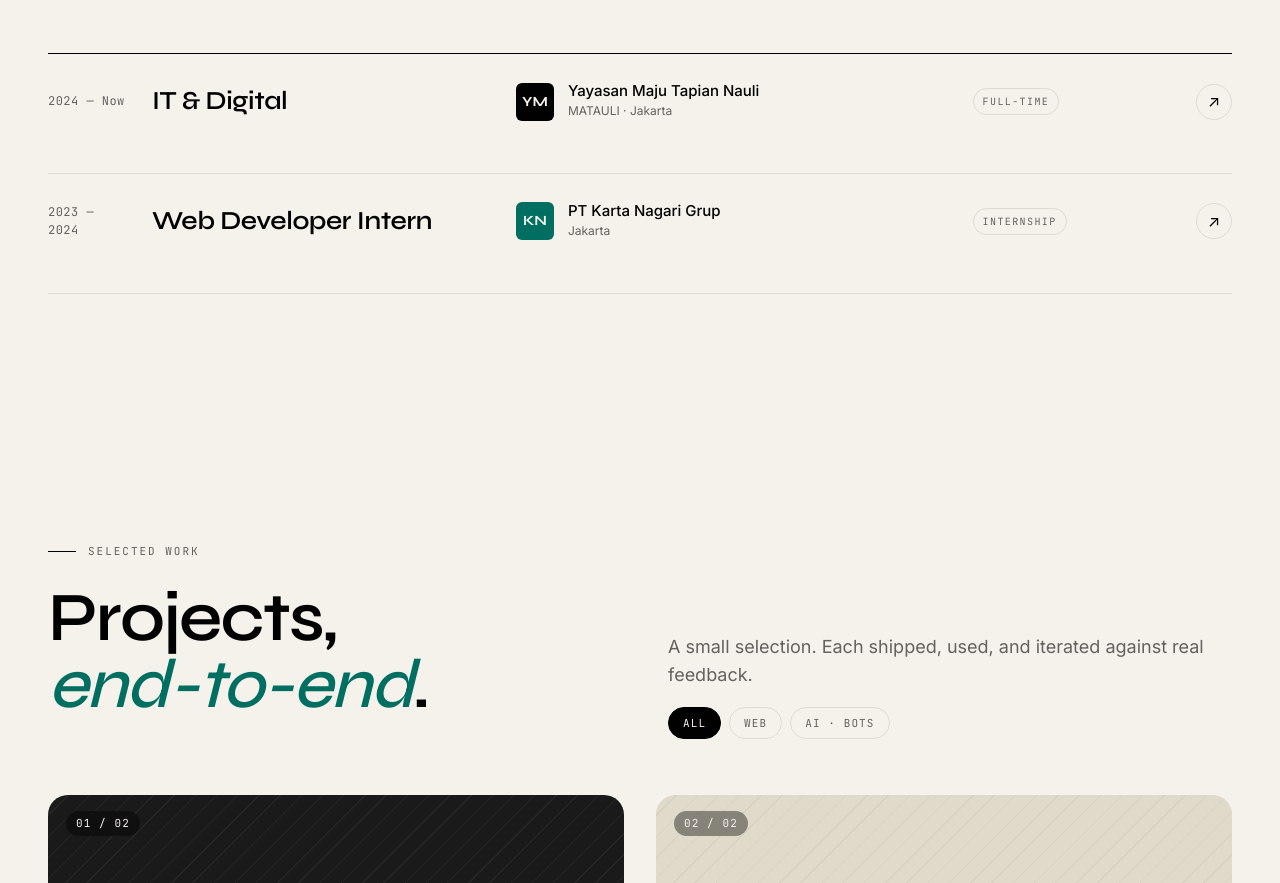
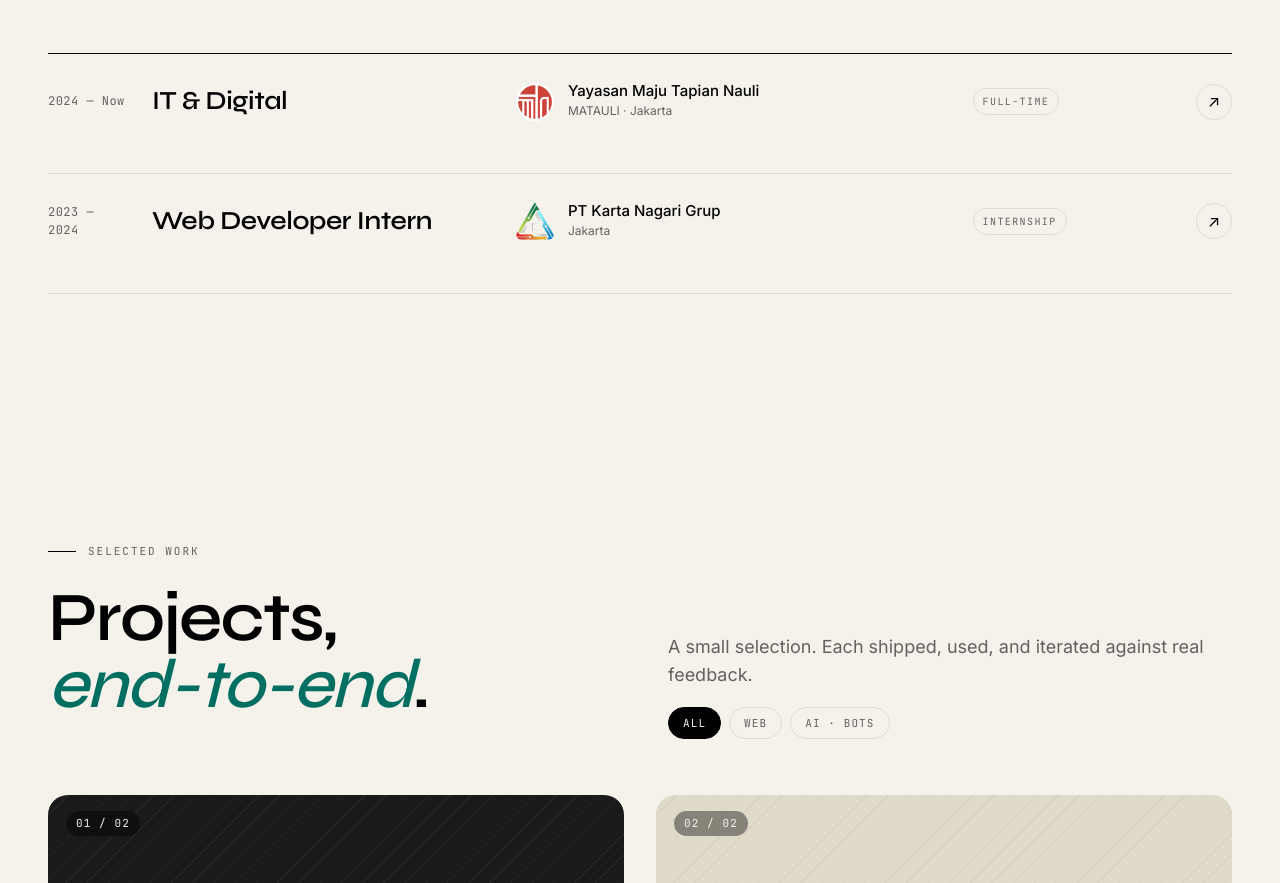
Before and after one commit to muhammadfaizramadha/newPortofolio, a plain HTML site: page index.html in a window 1280 px wide. Shown: the part 2312-3195 px from the top of the page. Drawn offline with Linux system fonts and the light colour scheme.

Commit message:
style: add logo at my experience section

```diff
--- a/index.html
+++ b/index.html
@@ -175,7 +175,7 @@
             <div class="exp__year">2024 — Now</div>
             <div class="exp__role">IT &amp; Digital</div>
             <div class="exp__company">
-              <div class="exp__logo">YM</div>
+              <div class="exp__logo"><img src="yayasanmatauli.png" alt="Yayasan Matauli"></div>
               <div class="exp__company-meta">
                 <span class="exp__company-name">Yayasan Maju Tapian Nauli</span>
                 <span class="exp__company-loc">MATAULI · Jakarta</span>
@@ -212,7 +212,7 @@
             <div class="exp__year">2023 — 2024</div>
             <div class="exp__role">Web Developer Intern</div>
             <div class="exp__company">
-              <div class="exp__logo exp__logo--alt">KN</div>
+              <div class="exp__logo exp__logo--alt"><img src="kartanagarigrup.webp" alt="Karta Nagari Grup"></div>
               <div class="exp__company-meta">
                 <span class="exp__company-name">PT Karta Nagari Grup</span>
                 <span class="exp__company-loc">Jakarta</span>
--- a/styles.css
+++ b/styles.css
@@ -399,13 +399,18 @@ section { padding: 120px 0; position: relative; }
 }
 .exp__logo {
   width: 38px; height: 38px;
-  background: var(--ink); color: var(--paper);
+  background: var(--paper); color: var(--paper);
   border-radius: 6px;
   display: flex; align-items: center; justify-content: center;
   font-family: var(--display); font-weight: 700; font-size: 14px;
   flex-shrink: 0;
+  overflow: hidden;
 }
-.exp__logo--alt { background: var(--accent); }
+.exp__logo img {
+  width: 100%; height: 100%; object-fit: cover;
+  display: block;
+}
+.exp__logo--alt { background: var(--paper); }
 .exp__company-meta { display: flex; flex-direction: column; }
 .exp__company-name { font-size: 15px; font-weight: 500; line-height: 1.2; }
 .exp__company-loc { font-size: 12px; color: var(--muted); margin-top: 2px; }
```
Also changed, not shown: gunadarma.png (added), kartanagarigrup.webp (added), yayasanmatauli.png (added).
